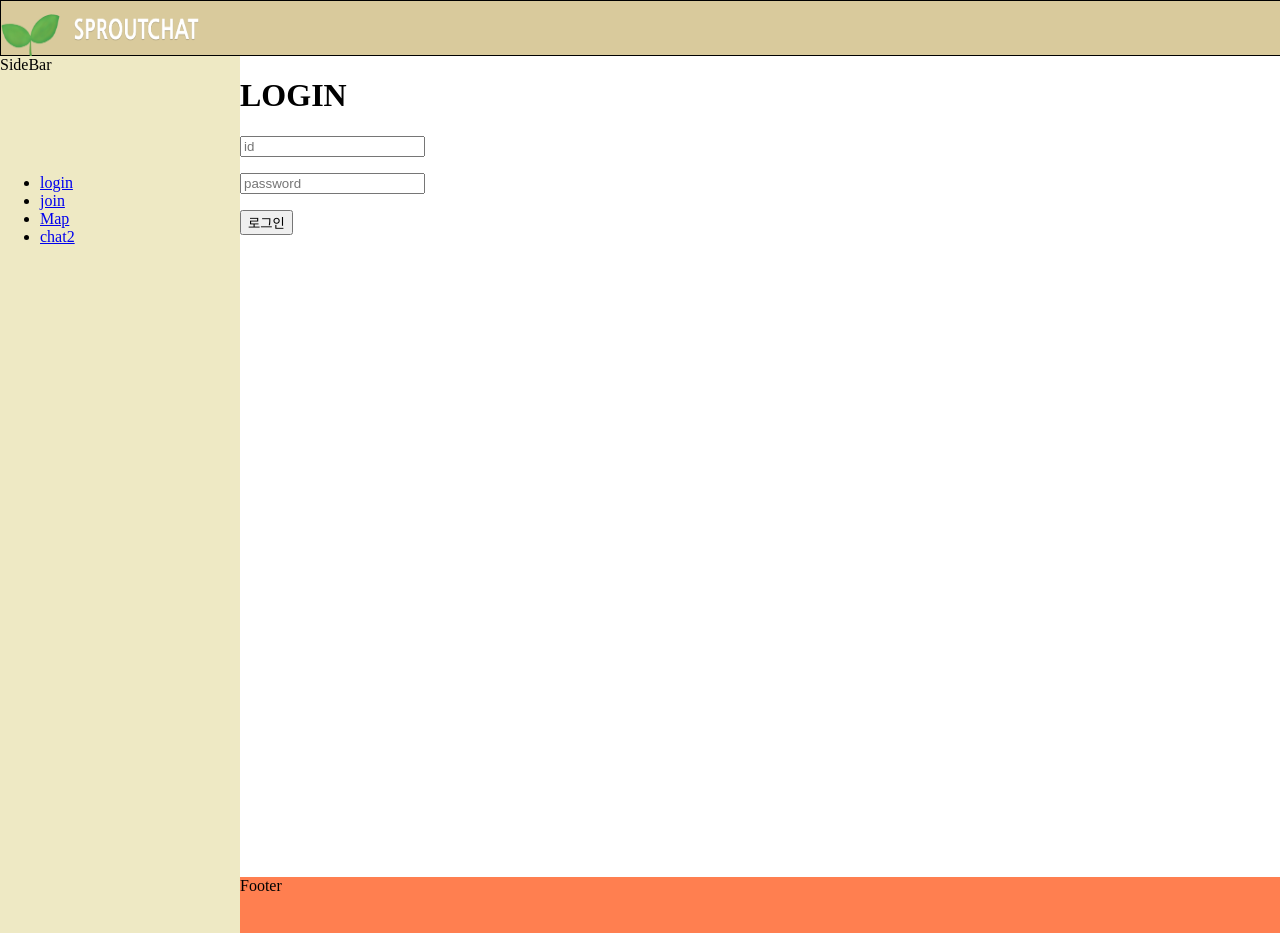
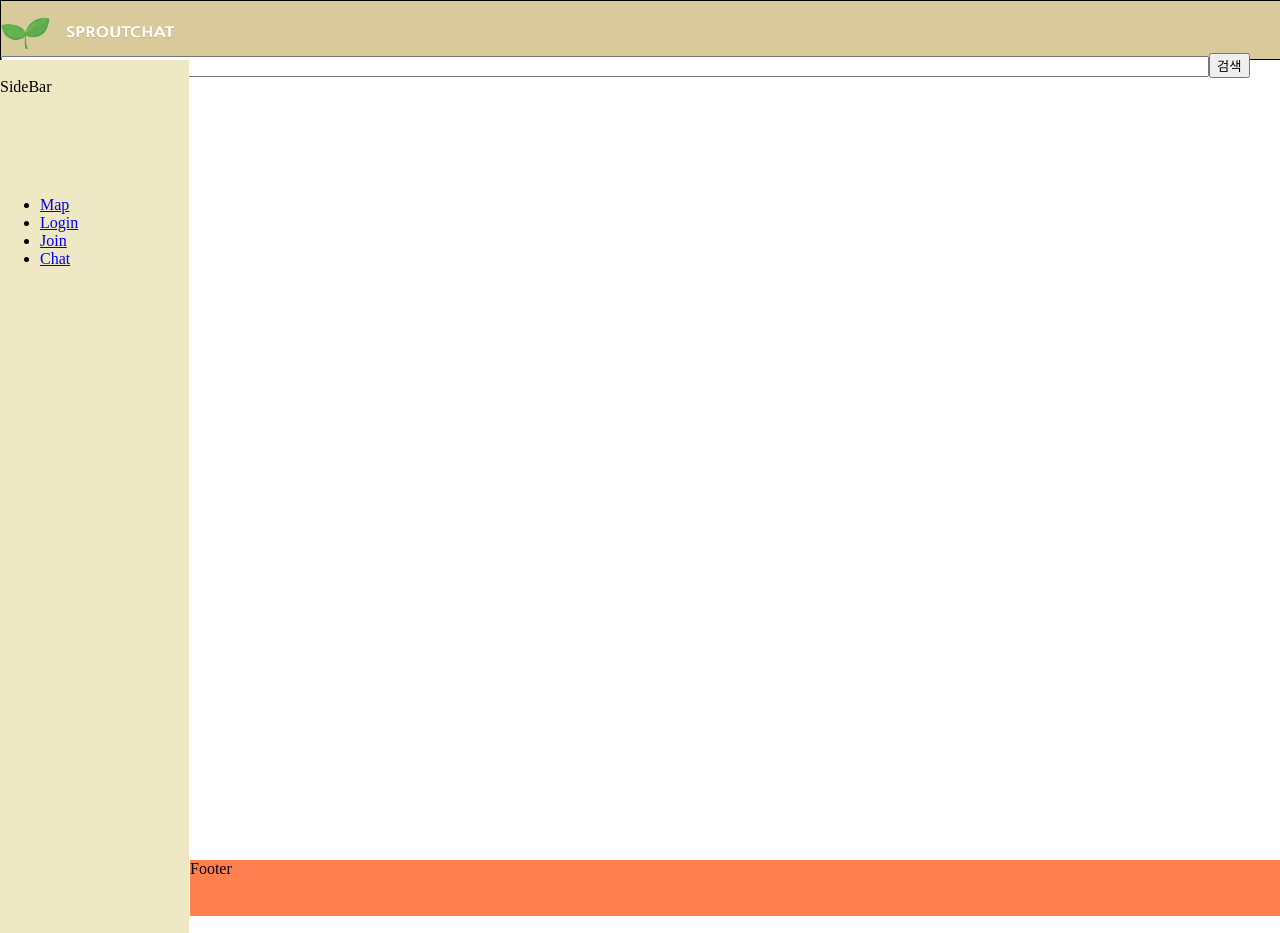
Before and after one commit to sn-spotchat/sproutchat, a React (Create React App) app: page /join in a window 1280 px wide. Built offline with nearby package versions, Linux system fonts and the light colour scheme; no server answers.

Commit message:
Make test server

```diff
--- a/src/App.js
+++ b/src/App.js
@@ -7,13 +7,14 @@ import MainLayout from './layouts/Main';
 
 import Home from './routes/Home';
 import Login from './routes/Board/login';
-import new_login from './chat/new_login.tsx';
-
+import NewLogin from './chat/new_login';
+import Join from './routes/Board/join';
 
 function App() {
   return (
     <Router>
       <Switch>
+        <Redirect exact from="/" to="/home" />
         <Redirect exact from="/sproutchat" to="/home" />
         <RouteWithLayout
           path="/home"
@@ -28,15 +29,13 @@ function App() {
         <RouteWithLayout
           path="/join"
           layout={ MainLayout }
-          component={ new_login }
+          component={ Join }
         />
-
-        {/*<RouteWithLayout
+        <RouteWithLayout
           path="/chat" //naverlogin.js 안의 Success진행
           layout={ MainLayout }
-          component={ Success }
+          component={ NewLogin }
         />
-        <Redirect to="/home" />*/}
       </Switch>
     </Router>
   );
--- a/src/chat/new_login.tsx
+++ b/src/chat/new_login.tsx
@@ -46,7 +46,7 @@ const LoginForm: FC<{
 
   return (
     <form onSubmit={onSubmit}>
-      <h1>LOGIN</h1>
+      <h1>NEW LOGIN</h1>
       <p>
         <input
           ref={register}
--- a/src/components/Map.js
+++ b/src/components/Map.js
@@ -9,16 +9,19 @@ class DrawMarker extends Component {
   render(){
     //const { row } = this.props;
     return(
+
       <Marker
         key={1}
+
         position={{lat: this.props.row.latitude, lng: this.props.row.longitude}}
-        animation={1}
+        animation={2}
         icon={{
           url:  sproutIcon,
           size:{width:90, height:60},
           scaledSize:{width:90,height:60},
           anchor: {x:90, y:75}
         }}
+        title = {this.props.row.name}
         onClick={() => {alert(`${this.props.row.name}`);}}
       />
     )
@@ -29,6 +32,7 @@ class Map extends Component {
   state = {
     stores: [{}]
   }
+
 
   updateList = () => { // 나중에 거리별 필터링도 여기서 수행 가능할듯!
     //const { stores } = this.state;
@@ -42,18 +46,25 @@ class Map extends Component {
     });
   }
 
+  componentDidMount(){
+    firestore.collection("stores").get().then((docs) => {
+      docs.forEach((doc) => {
+        this.setState({
+          stores: this.state.stores.concat({name: doc.data().name, latitude: doc.data().location.latitude, longitude: doc.data().location.longitude, ...doc })
+        });
+      });
+    });
+  }
   render() {
     const { stores } = this.state;
     const list = stores.map(function(row){
       return row.name;
     });
 
+
     return (
       <view>
-        <a onClick = {this.updateList}>
-          Search
-          {list}
-        </a>
+
         <RenderAfterNavermapsLoaded
         ncpClientId={'8tdwhciu8m'} // 자신의 네이버 계정에서 발급받은 Client ID
         error={<p>Maps Load Error</p>}
--- a/src/components/naverlogin.js
+++ b/src/components/naverlogin.js
@@ -33,7 +33,8 @@ class NaverLogin extends Component{
 }
 class Success extends Component {
     state = {
-      nickname: ''
+
+      myname: ''
     }
     constructor(props) {
       super(props)
@@ -44,9 +45,9 @@ class Success extends Component {
      var naver_id_login = new window.naver_id_login('8HkITidEmr1tQaw5jtAL', "http://localhost:3000/login/chat")
 
       this.setState({
-        nickname: naver_id_login.getProfileData('nickname')
+        myname: naver_id_login.getProfileData('name')
       })
-      alert(naver_id_login.getProfileData('nickname')) /*undefined (2) */
+      alert(naver_id_login.getProfileData('name'))
     }
     componentDidMount() {
       var naver_id_login = new window.naver_id_login('8HkITidEmr1tQaw5jtAL', "http://localhost:3000/login/chat")
@@ -55,7 +56,7 @@ class Success extends Component {
     }
     render() {
       return (
-        <div>환영합니다 {this.state.nickname}님</div>
+        <div>환영합니다 {this.state.myname}님</div>
       )
     }
 }
--- a/src/index.js
+++ b/src/index.js
@@ -1,8 +1,10 @@
-
 //여기는 리액트(3000)
 import React from 'react';
 import ReactDOM from 'react-dom';
 import App from './App';
+
+import socketio from 'socket.io-client';
+const socket = socketio.connect('http://localhost:3002')
 
 ReactDOM.render(
   <React.StrictMode> {/*안의 컴포넌트에 대한 안정성 검사*/ }
--- a/src/layouts/Main/Header/Header.js
+++ b/src/layouts/Main/Header/Header.js
@@ -11,7 +11,7 @@ const Container = styled.div`
   position: fixed;
   top: 0;
   left: 0;
-  height: 54px;
+  height: 58px;
   width: 100%;
   background-color: #D9CA9C;
   border:1px solid black;
@@ -28,9 +28,32 @@ const Header = props => {
   return (
     <Container className={ className }>
       <div>
-        <a href="/home"><img src={ SproutIcon } width='60px' height='48px' padding-top='10px' alt=""/>
-        <img src ={title} width='150px' height='60px' alt=""/></a>
+        <form type="submit">
+          <p>
+
+          <img src={ SproutIcon } width='50px' height='32px' padding-left='100px' padding-top='10px' alt=""/>
+          <span>
+            {"   "}
+          </span>
+          <img src ={title} width='130px' height='32px' alt=""/>
+          <span>
+          {"   "}
+          </span>
+          <input
+            type="text"
+            name="id"
+            placeholder="Search Place.."
+            autoComplete="off"
+
+            style = {{width:1200}}
+          />
+          <input className="btn" type="submit" value="검색" />
+          </p>
+        </form>
+
       </div>
+
+
     </Container>
   );
 }
--- a/src/layouts/Main/Main.js
+++ b/src/layouts/Main/Main.js
@@ -27,9 +27,9 @@ const GlobalStyle = createGlobalStyle`
 
 /* Styled Components */
 const Container = styled.div`
-  padding-top: 56px;
+  padding-top: 60px;
   height: 100%;
-  padding-left: 240px;
+  padding-left: 190px;
 `;
 
 /* Main Compoent */
--- a/src/layouts/Main/SideBar/SideBar.js
+++ b/src/layouts/Main/SideBar/SideBar.js
@@ -12,16 +12,16 @@ const Container = styled.div`
   position: fixed;
   left: 0;
   height: 100%;
-  width: 240px;
+  width: 189px;
   background-color: rgb(238,233,196);
 `;
 
 /* Constant Variables */
 const items = [
-  { label: "login", href: "/login" },
-  { label: "join", href: "/join" },
   { label: "Map", href: "/home" },
-  { label: "chat2", href: "/product" }
+  { label: "Login", href: "/login" },
+  { label: "Join", href: "/join" },
+  { label: "Chat", href: "/chat" }
 ];
 
 /* Main Compoent */
@@ -34,7 +34,11 @@ const SideBar = props => {
   /* Renderer */
   return (
     <Container className={ className }>
-      SideBar
+        {<br>
+
+        </br>
+        }
+        SideBar
       <SideBarNav items={ items } />
     </Container>
   );
--- a/src/routes/Board/join.js
+++ b/src/routes/Board/join.js
@@ -8,14 +8,40 @@ import styled from 'styled-components';
 const Container = styled.div`
 `;
 
-/* Main Component */
+class Join extends React.Component {
+  constructor(props) {
+      super(props);
+      this.state = {
+          username:null
+      };
+  }
+  componentDidMount() {
+    fetch('http://localhost:3002/api')
+        .then(res=>res.json())
+        .then(data=>this.setState({username:data.username}));
+  }
+  render() {
+    const {username} = this.state;
+    return (
+        <div className="App">
+          <header className="App-header">
+            {username ? `Hello ${username}` : 'Hello World'}
+          </header>
+        </div>
+    );
+    ;
+  }
+}
+
+
+/* Main Component
 const Join = props => {
-  /* Props */
+
   const {
     className,
   } = props;
 
-  /* Renderer */
+
   return (
     <Container className={ className }>
         <form>
@@ -26,12 +52,12 @@ const Join = props => {
         </form>
     </Container>
   );
-}
+}*/
 
-/* Main Component Settings */
+/* Main Component Settings
 Join.propTypes = {
   className: PropTypes.string,
-}
+}*/
 
 /* Exports */
 export default Join;
--- a/src/serverindex.js
+++ b/src/serverindex.js
@@ -1,4 +1,3 @@
-
 //여기는 서버(3002)
 var express = require('express');
 var router = express.Router();
@@ -6,4 +5,5 @@ var router = express.Router();
 router.get('/', function(req, res){
   res.send({greeting: 'Hello React x Node.js'});
 });
+
 module.exports = router;
--- a/src/setProxy.js
+++ b/src/setProxy.js
@@ -1,6 +1,4 @@
 const proxy = require('http-proxy-middleware');
-
-
 
 module.exports = function (app) {
     app.use(
```
Also changed, not shown: src/chat/Server.js (+19 -4 lines).
